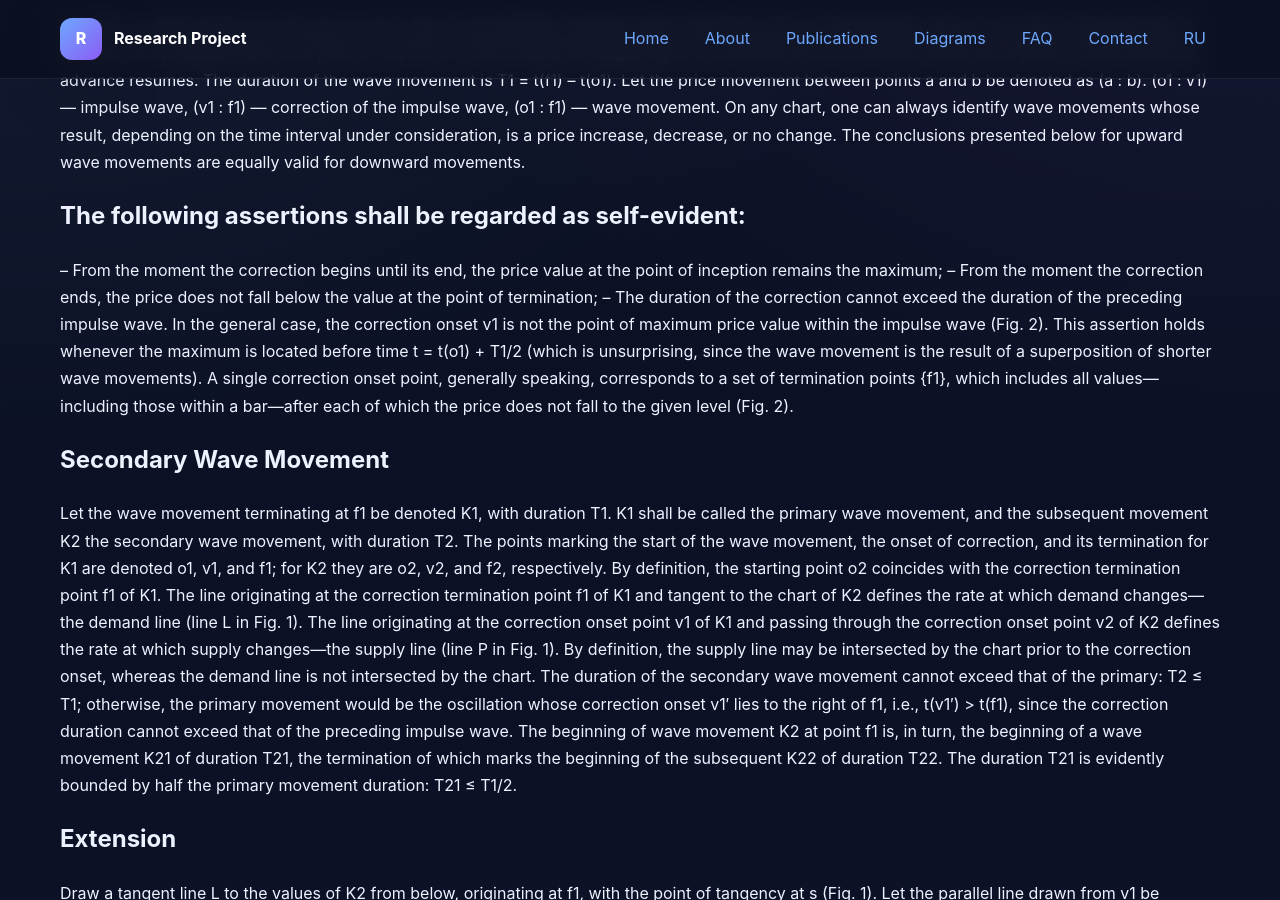
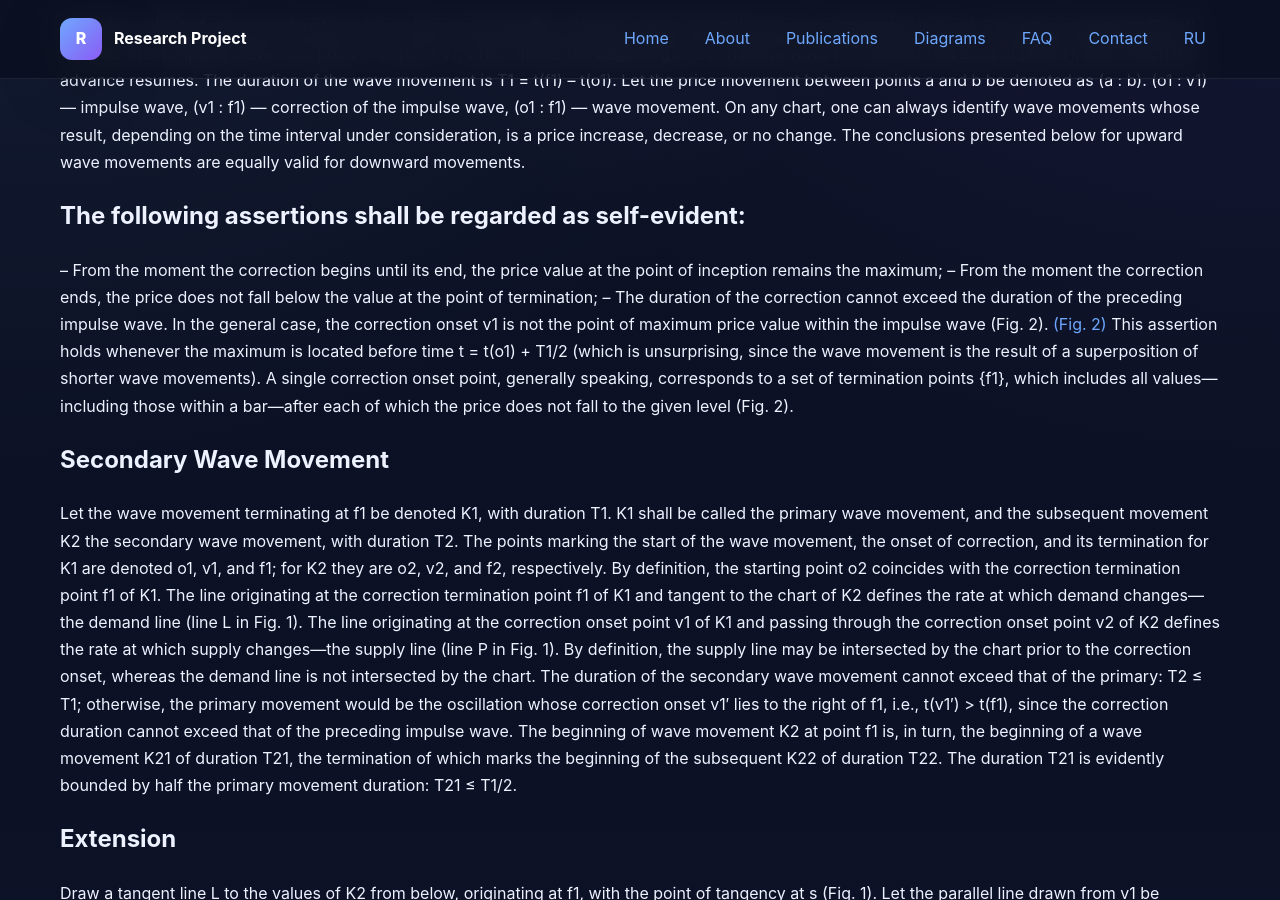
Before and after one commit to naoumov-ilia/naoumov-ilia.github.io, a Jekyll site: the page built from en/articles/article-1.md, in a window 1280 px wide and 900 px high, scrolled down 620 px. Built offline with Jekyll 4.4.1, drawn with Linux system fonts in a browser that asks for light colours; part of the change alters nothing that is shown.

Commit message:
Update article-1.md

```diff
--- a/en/articles/article-1.md
+++ b/en/articles/article-1.md
@@ -24,7 +24,12 @@ On any chart, one can always identify wave movements whose result, depending on
 – From the moment the correction begins until its end, the price value at the point of inception remains the maximum;
 – From the moment the correction ends, the price does not fall below the value at the point of termination;
 – The duration of the correction cannot exceed the duration of the preceding impulse wave.
-In the general case, the correction onset v1 is not the point of maximum price value within the impulse wave (Fig. 2).
+In the general case, the correction onset v1 is not the point of maximum price value within the impulse wave (Fig. 2).<a href="{{ '/ru/diagrams/graph-2/' | relative_url }}"
+   target="_blank"
+   rel="noopener"
+   onclick="window.open(this.href, '_blank', 'noopener'); return false;">
+  (Fig. 2)
+</a>
 This assertion holds whenever the maximum is located before time t = t(o1) + T1/2 (which is unsurprising, since the wave movement is the result of a superposition of shorter wave movements).
 A single correction onset point, generally speaking, corresponds to a set of termination points {f1}, which includes all values—including those within a bar—after each of which the price does not fall to the given level (Fig. 2).
 ## Secondary Wave Movement
```
